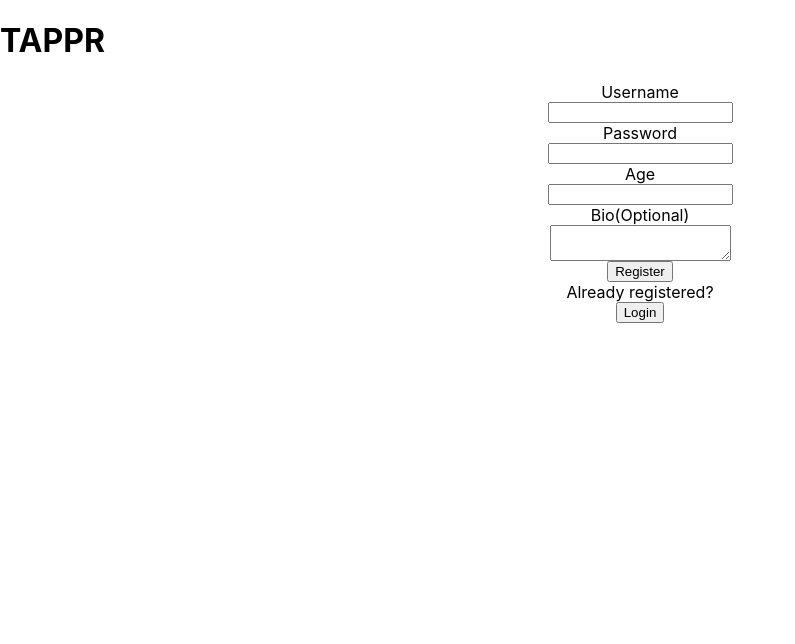
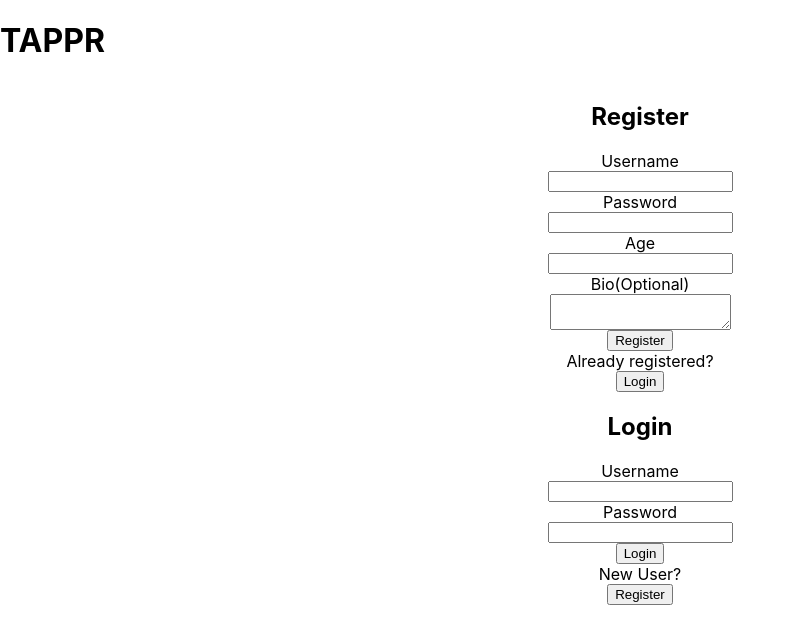
Before and after one commit to tappr-app/tappr, a React (Create React App) app in the folder tappr-fe/: page / in a window 1280 px wide. Shown: the top 644 px of the page, without its empty margins (0-795 px from the left). Built offline with nearby package versions, Linux system fonts and the light colour scheme.

Commit message:
forms structured, some validation exists through useForm. can add yup later

```diff
--- a/tappr-fe/src/App.js
+++ b/tappr-fe/src/App.js
@@ -1,5 +1,6 @@
 import React from 'react';
 import RegisterForm from './components/RegisterForm';
+import LoginForm from './components/LoginForm';
 
 
 function App() {
@@ -8,6 +9,7 @@ function App() {
       <header className="App-header">
         <h1>TAPPR</h1>
         <RegisterForm />
+        <LoginForm />
       </header>
     </div>
   );
--- /dev/null
+++ b/tappr-fe/src/components/LoginForm.js
@@ -0,0 +1,37 @@
+import React from 'react'
+import{ useForm } from 'react-hook-form';
+import { connect } from 'react-redux'
+import { FormDiv } from '../styles/Styled'
+
+const LoginForm = props =>{
+    const { register, handleSubmit, watch, errors, setValue } = useForm();
+
+    const onSubmit = data => console.log(data)
+    return(
+        <FormDiv>
+            <h2 className='form-title'>Login</h2>
+            <form className='login-user' onSubmit={handleSubmit(onSubmit)}>
+            <label>Username</label>
+            <input name='username'
+                ref={register({ required: true})}/>
+            {errors.username && 'Username Required'}
+            {errors.username &&
+                errors.username.type === 'maxLength' && 'Please use less than 10 characters'}
+            <label>Password</label>
+            <input type='password' name='password' ref={register({required: true, minLength: 8})}></input>
+            {errors.password && 'Password Required'}
+            <button type='submit'>Login</button>
+            <label>New User?</label>
+            <button>Register</button>
+        </form>
+        </FormDiv>
+    )
+}
+
+const mapPropsToState = state =>{
+    return{
+        isFetching: state.isFetching
+    };
+};
+
+export default connect(mapPropsToState, {})(LoginForm)
--- a/tappr-fe/src/components/RegisterForm.js
+++ b/tappr-fe/src/components/RegisterForm.js
@@ -8,7 +8,9 @@ const RegisterForm = props =>{
 
     const onSubmit = data => console.log(data)
     return(
+
         <FormDiv>
+            <h2 className='form-title'>Register</h2>
             <form className='register-user' onSubmit={handleSubmit(onSubmit)}>
             <label>Username</label>
             <input name='username'
--- a/tappr-fe/src/styles/Styled.js
+++ b/tappr-fe/src/styles/Styled.js
@@ -1,10 +1,10 @@
 import styled from 'styled-components'
 
 export const FormDiv = styled.div`
-    // display: flex;
-    // flex-direction: column;
-    // justify-content: center;
-    // align-items: center;
+    display: flex;
+    flex-direction: column;
+    justify-content: center;
+    align-items: center;
     form{
         display: flex;
         flex-direction: column;
```
Lines whose indentation alone changed are shown as unchanged.
